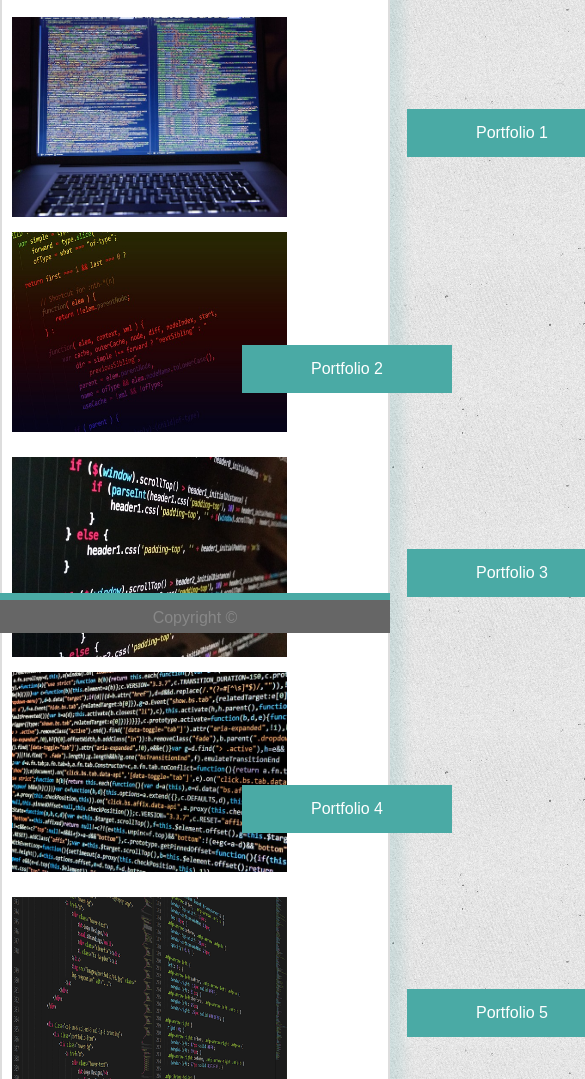
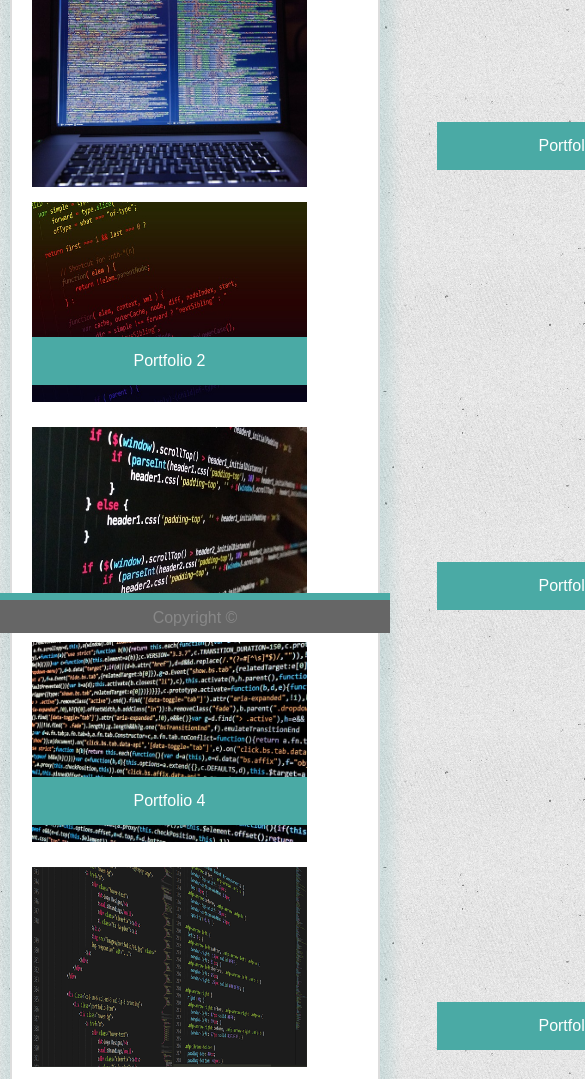
Before and after one commit to tblukens/Responsive_Portfolio, a plain HTML site: page portfolio.html in a window 390 px wide. Shown: the part 211-1290 px from the top of the page, 585 px wide, since content can reach past the window. Drawn offline with Linux system fonts and the light colour scheme.

Commit message:
Nearly completed with all media query sizes. Mobile finalized. Might need finishing touches.

```diff
--- a/assets/css/style.css
+++ b/assets/css/style.css
@@ -362,6 +362,8 @@ img {
         margin: 0 auto;
         display: inline-block;
         z-index: 1;
+        left: 0;
+
     }
     #logo {
         position: relative;
@@ -412,6 +414,9 @@ img {
         margin: 0 auto;
         top: 10px;
         margin-top: 20px;
+    }
+    #portfolio-container {
+        height: 715px;
     }
     #about, #portfolio, #contact {
         position: relative;
@@ -600,7 +605,7 @@ img {
         float: none;
         max-width: 640px;
         margin: 0 auto;
-        margin-bottom: 80px;
+        /* margin-bottom: 80px; */
     }
     #body-div {
         position: relative;
@@ -669,12 +674,15 @@ img {
     }
     #about-container, #contact-container, #portfolio-container {
         position: relative;
+        background: none;
         /* display: block; */
         width: 100%;
         height: 100%;
         float: none;
         max-width: 640px;
         margin: 0 auto;
+        margin-bottom: 50px;
+        padding: 0 10px 0 10px;
     }
     #portfolio-container {
         height: 1200px;
@@ -697,6 +705,7 @@ img {
         float: none;
         max-width: 640px;
         margin: 0 auto;
+        padding: 10px;
     }
     #about-header, #portfolio-header, #contact-header {
         position: relative;
@@ -705,6 +714,7 @@ img {
         float: none;
         max-width: 640px;
         margin: 0 auto;
+        padding: 10px;
     }
 
     img.profile-float {
@@ -722,14 +732,46 @@ img {
 
 
     footer {
+        position: fixed;
+        bottom: 0;
+        right: 0;
+        left: 0;
         width: 100%;
         max-width: 640px;
         max-height: 40px;
         margin: 0 auto;
         text-align: center;
-
+        margin-top: 20px;
         line-height: 35px;
 
     }
 
+    #img-cover1 {
+        top: 135px;
+        left: 10px;
+        width: 275px;
+    }
+
+    #img-cover2 {
+        top: -90px;
+        left: 10px;
+        width: 275px;
+    }
+
+    #img-cover3 {
+        top: 135px;
+        left: 10px;
+        width: 275px;
+    }
+    #img-cover4 {
+        top: -90px;
+        left: 10px;
+        width: 275px;
+    }
+    #img-cover5 {
+        top: 135px;
+        left: 10px;
+        width: 275px;
+    }
+
 }
```
